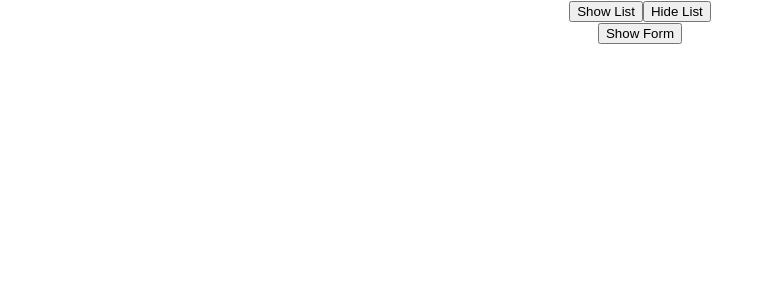
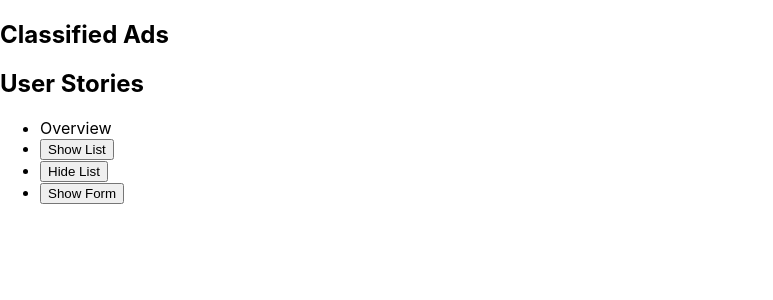
Before and after one commit to williamvage123/React-Project, a React (Create React App) app: page / in a window 1280 px wide. Shown: the top 300 px of the page, without its empty margins (0-773 px from the left). Built offline with nearby package versions, Linux system fonts and the light colour scheme; the HTML template or start-up script is replaced by a standard one.

Commit message:
commit number 4

```diff
--- a/src/App.js
+++ b/src/App.js
@@ -2,6 +2,7 @@ import React, { Component } from 'react';
 import './App.css';
 import Form from './Form.js'
 import List from './List.js'
+import ShowAd from './ShowAd.js'
 
 class App extends Component {
   constructor(props){
@@ -16,6 +17,10 @@ class App extends Component {
     this.setState({page: "list"})
   };
 
+  showDetails = (ad) => {
+    this.setState({ad: ad})
+    this.setState({page: "details"})
+  }
 
 
 
@@ -25,16 +30,43 @@ class App extends Component {
     if(this.state.page==="form"){
       pageElement= <Form onSubmit={this.showList} />
     }else if(this.state.page==="list"){
-      pageElement= <List />
+      pageElement= <List onAdClick={this.showDetails}/>
+    }else if(this.state.page==="details"){
+      pageElement= <ShowAd ad={this.state.ad} />
     }
 
 
     return (
-      <div className="App">
-        <button onClick={() => this.setState({ page: "list"})}>Show List</button>
-        <button onClick={() => this.setState({ page: "form"})}>Hide List</button>
-       {pageElement}
-      </div>
+      <section className="hero is-primary is-medium">
+            <div class="hero-body">
+              <div class="container has-text-centered">
+                <h1 class="title">
+                    Classified Ads
+                </h1>
+                <h2 class="subtitle">
+                    User Stories
+                </h2>
+              </div>
+            </div>
+            <div class="hero-foot">
+              <nav class="tabs">
+                <div class="container">
+                  <ul>
+                    <li class="is-active"><a>Overview</a></li>
+                    <li><a><button class="" onClick={() => this.setState({ page: "list"})}>Show List</button></a></li>
+                    <li><a><button onClick={() => this.setState({ page: "form"})}>Hide List</button></a></li>
+                    <li><a>{pageElement}</a></li>
+
+                  </ul>
+                </div>
+              </nav>
+            </div>
+                {/*<div className="App">
+                    <button onClick={() => this.setState({ page: "list"})}>Show List</button>
+                    <button onClick={() => this.setState({ page: "form"})}>Hide List</button>
+                    {pageElement}
+                </div>*/}
+      </section>
       //looking at one ad specifically, or form or all.
     );
   }
--- a/src/List.js
+++ b/src/List.js
@@ -1,7 +1,8 @@
 
 import React from 'react';
 
-export default class AdsList extends React.Component {
+
+export default class List extends React.Component {
     constructor(props) {
         super(props)
         this.state = {
@@ -28,14 +29,18 @@ export default class AdsList extends React.Component {
     }
 
 
+
     render () {
         return (
 
             <div className="List">
                 <p><strong>List of ads:</strong></p>
                 <ol>
-                    {this.state.list.map(m => <li><h3><strong>Title:{m.title}</strong></h3>({m.description.slice(0, 100)})
-                    <div><button>View ad</button></div></li>)}
+                    {this.state.list.map(m =>
+                    <li><h3><strong>Title:{m.title}</strong></h3>({m.description.slice(0, 100)})
+                    <div><button onClick={()=> {this.props.onAdClick(m)}} >View ad</button></div>
+
+                    </li>)}
                 </ol>
 
             </div>
--- /dev/null
+++ b/src/ShowAd.js
@@ -0,0 +1,22 @@
+
+import React, { Component } from 'react';
+
+
+export default class ShowAd extends React.Component {
+    constructor(props){
+        super(props)
+    }
+
+    render(){
+        return(
+            <div>
+                {this.props.ad.title}
+                {this.props.ad.description}
+            </div>
+        )
+    }
+
+
+
+
+}
```
